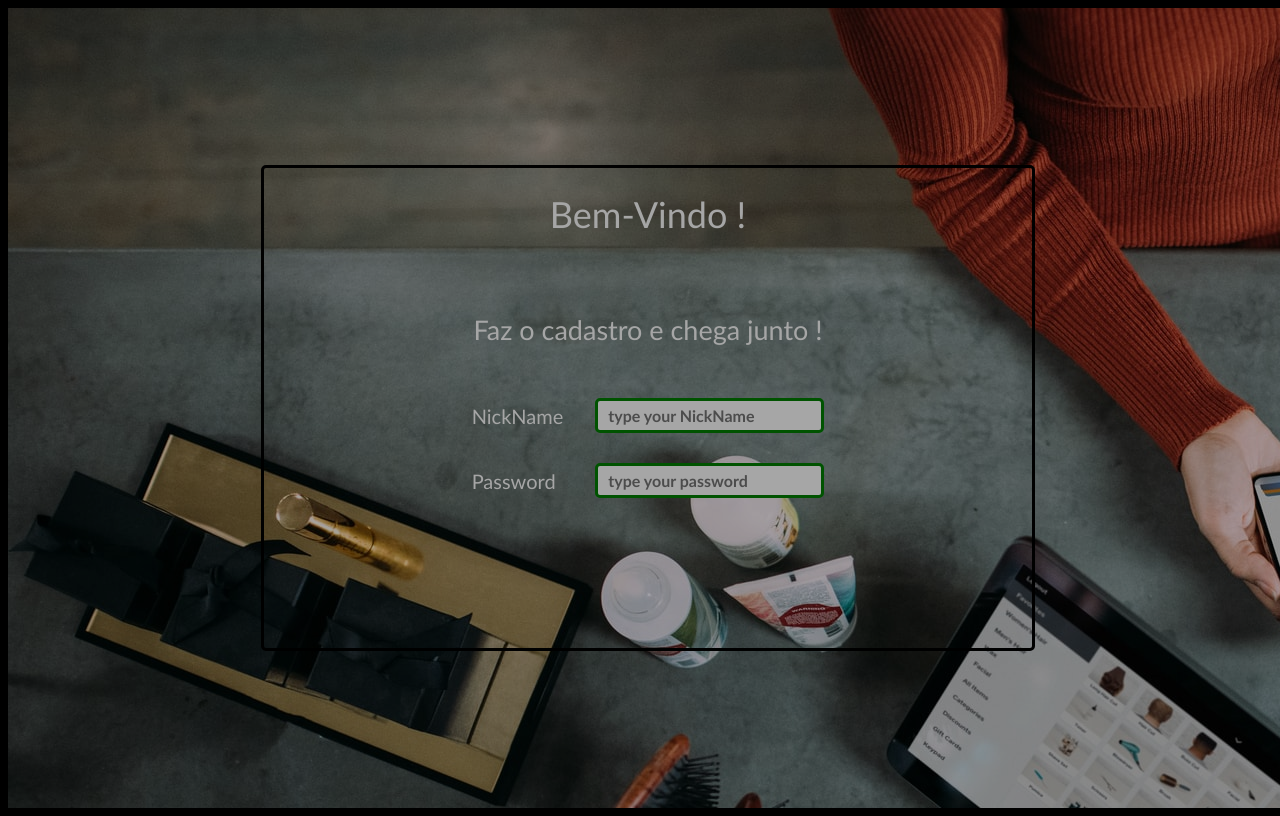
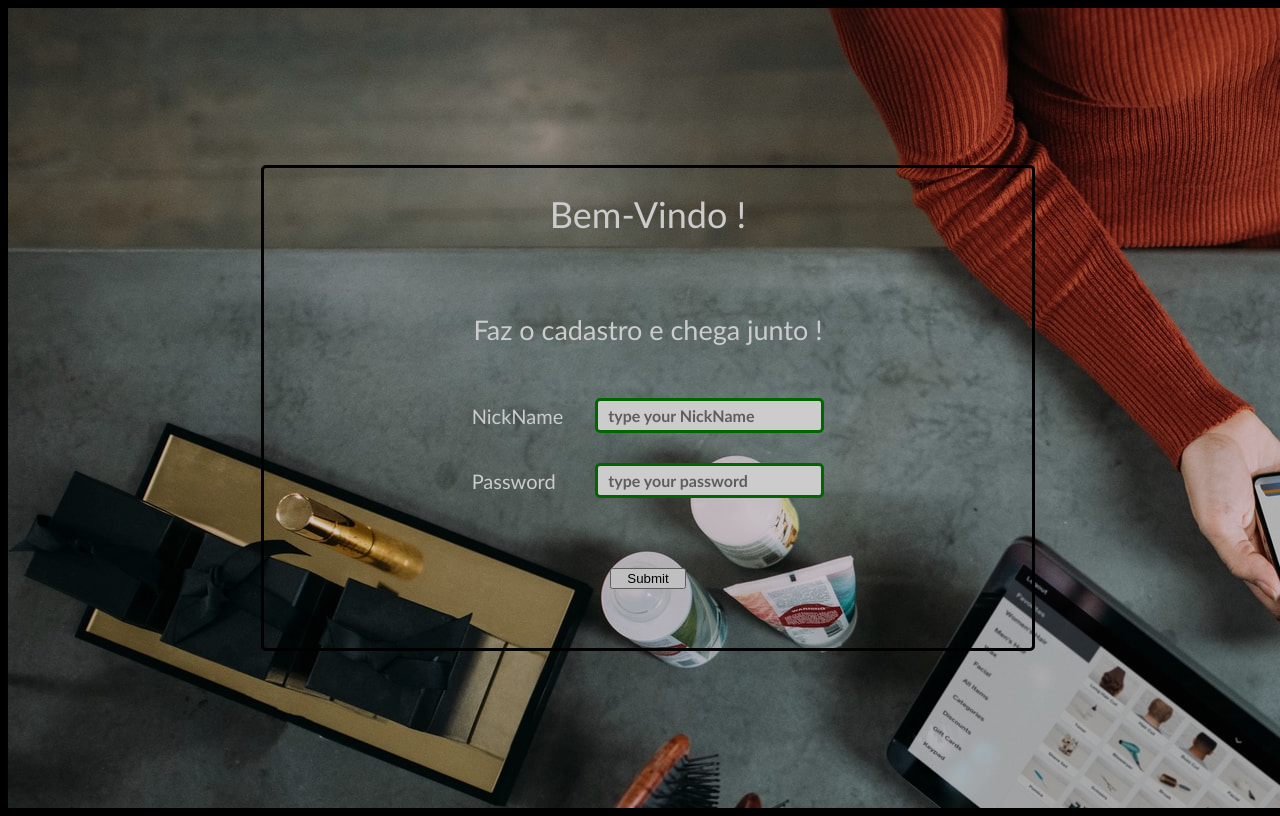
Before and after one commit to caiodeoliveira/localStorage, a React (Create React App) app: page / in a window 1280 px wide. Built offline with nearby package versions, Linux system fonts and the light colour scheme.

Commit message:
Add SubmitButton Component

```diff
--- a/src/components/Register/index.tsx
+++ b/src/components/Register/index.tsx
@@ -1,6 +1,10 @@
 import * as S from "./styles";
 
 export const Register = () => {
+  const handleDefault = (event: any) => {
+    event.preventDefault();
+  };
+
   return (
     <>
       <S.Container>
@@ -17,6 +21,7 @@ export const Register = () => {
             <S.Label>Password</S.Label>
             <S.Input type="text" placeholder="type your password" />
           </S.PasswordContainer>
+          <S.SubmitButton type="submit" onClick={handleDefault} />
         </S.Form>
       </S.Container>
     </>
--- a/src/components/Register/styles.ts
+++ b/src/components/Register/styles.ts
@@ -5,7 +5,7 @@ export const Container = styled.div`
   width: 100vw;
   height: 100vh;
   background: url(${register});
-  filter: brightness(65%);
+  filter: brightness(80%);
   display: flex;
   align-items: center;
   justify-content: center;
@@ -53,6 +53,11 @@ export const Input = styled.input`
   outline: none;
 `;
 
+export const SubmitButton = styled.input`
+  margin-top: 40px;
+  min-width: 10%;
+`;
+
 export const NickNameContainer = styled.div`
   width: 500px;
   display: flex;
```
